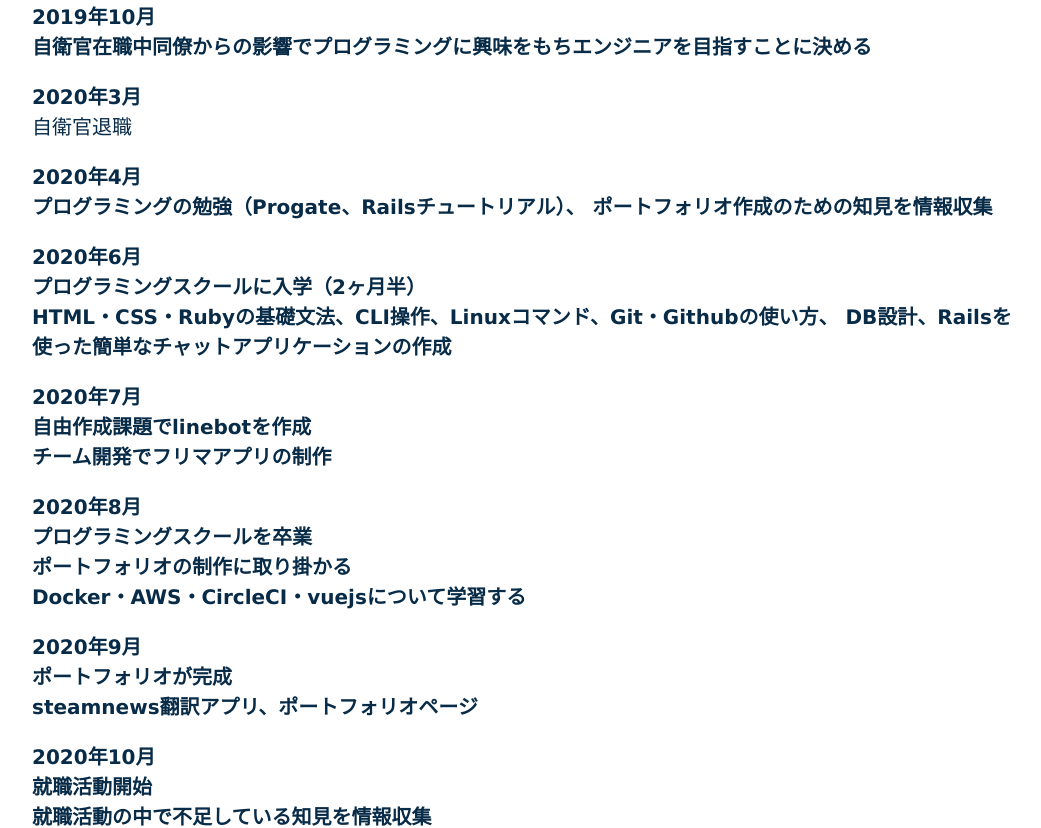
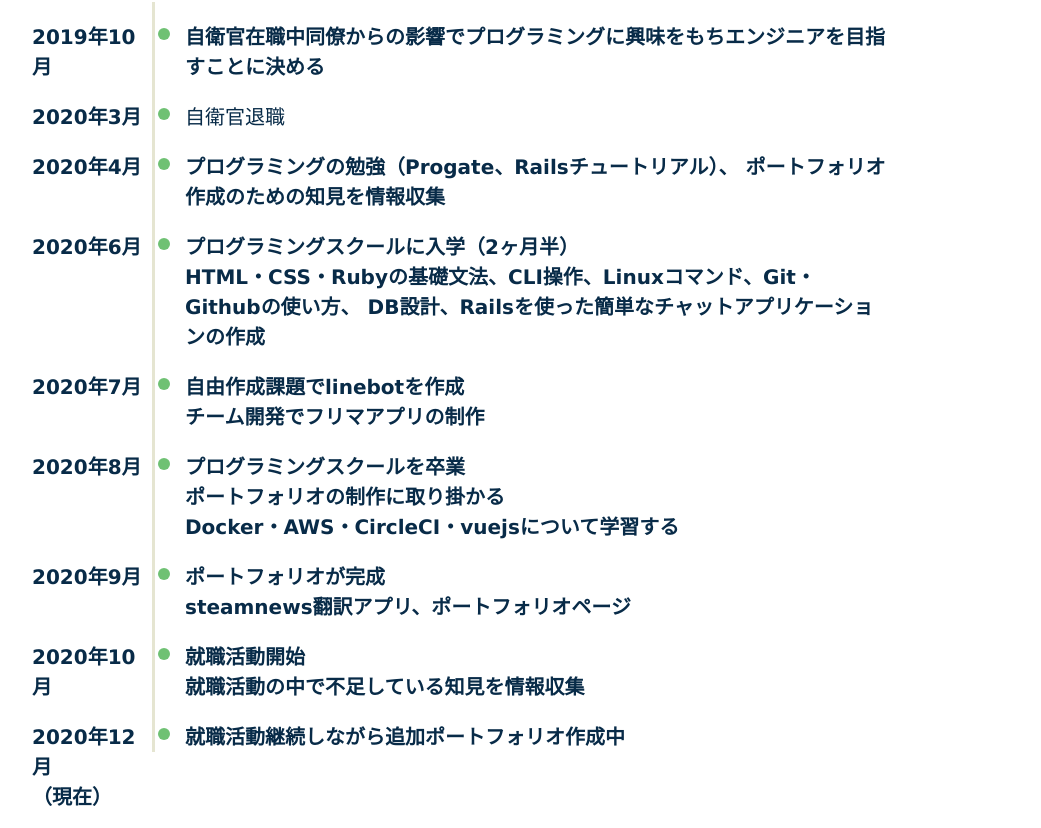
Before and after one commit to takanori-k-1074/vue-pages, a Vue app: page / in a window 1280 px wide. Shown: the part 1064-1892 px from the top of the page, without its empty margins (118-1159 px from the left). Built offline with nearby package versions, Linux system fonts and the light colour scheme.

Commit message:
タイムライン修正

```diff
--- a/src/assets/sass/layout/home.scss
+++ b/src/assets/sass/layout/home.scss
@@ -30,7 +30,41 @@
 .timeline-content {
   padding-bottom: 20px;
 }
+.timeline {
+  list-style: none;
+}
+
+/* for Desktop */
+@media (min-width: 640px) {
+  .timeline > li {
+    overflow: hidden;
+    margin: 0;
+    position: relative;
+  }
+  .timeline-date {
+    width: 120px;
+    float: left;
+    margin-top: 20px;
+  }
+  .timeline-content {
+    width: 75%;
+    float: left;
+    border-left: 3px #e5e5d1 solid;
+    padding: 20px 0 0 30px;
+  }
+  .timeline-content:before {
+    content: '';
+    width: 12px;
+    height: 12px;
+    background: #6fc173;
+    position: absolute;
+    left: 126px;
+    top: 26px;
+    border-radius: 100%;
+  }
+}
 /* timeline */
+
 /* course */
 .course {
   background-color: #e3fcf4;
--- a/src/main.js
+++ b/src/main.js
@@ -2,8 +2,11 @@ import Vue from "vue";
 import App from "./App.vue";
 import router from "./router";
 import store from "./store";
+import axios from 'axios'
+import VueAxios from 'vue-axios'
 
 Vue.config.productionTip = false;
+Vue.use(VueAxios, axios)
 
 new Vue({
   router,
--- a/src/views/About.vue
+++ b/src/views/About.vue
@@ -1,20 +1,26 @@
 <template>
-  <div class="about">
-    <h1>This is an about page</h1>
+  <div id="search-ip">
+    <div>
+      <div>
+        <p>https://api.steampowered.com/ISteamNews/GetNewsForApp/v0002/?appid=262060&count=1&format=json</p>
+        <input @click="getIp" type="button" value="IPを取得">
+      </div>
+    </div>
   </div>
 </template>
 <script>
-new Vue({
-  el: '#app',
-  data () {
-    return {
-      info: null
+  export default {
+    name: 'SearchIp',
+    methods: {
+      getIp() {
+        this.axios.get('https://api.steampowered.com/ISteamNews/GetNewsForApp/v0002/?appid=255710&format=json')
+          .then((response) => {
+            console.log(response);
+          })
+          .catch((e) => {
+            console.log(e);
+          });
+      }
     }
-  },
-  mounted () {
-    axios
-      .get('https://api.coindesk.com/v1/bpi/currentprice.json')
-      .then(response => (this.info = response))
   }
-})
 </script>
--- a/src/views/Home.vue
+++ b/src/views/Home.vue
@@ -93,7 +93,7 @@
             </div>
           </li>
           <li>
-            <p class="timeline-date">2020年12月（現在）</p>
+            <p class="timeline-date">2020年12月<br>（現在）</p>
             <div class="timeline-content">
               <p>就職活動継続しながら追加ポートフォリオ作成中</p>
             </div>
--- a/vue.config.js
+++ b/vue.config.js
@@ -5,5 +5,12 @@ module.exports = {
         prependData: '@import "./src/assets/sass/prepends.scss";'
       }
     }
+  },
+  devServer: {
+    proxy: {
+      "https://api.steampowered.com/ISteamNews/GetNewsForApp/v0002/?appid=262060&count=1&format=json": {
+        target: "http://localhost:8080",
+      }
+    }
   }
 };
```
